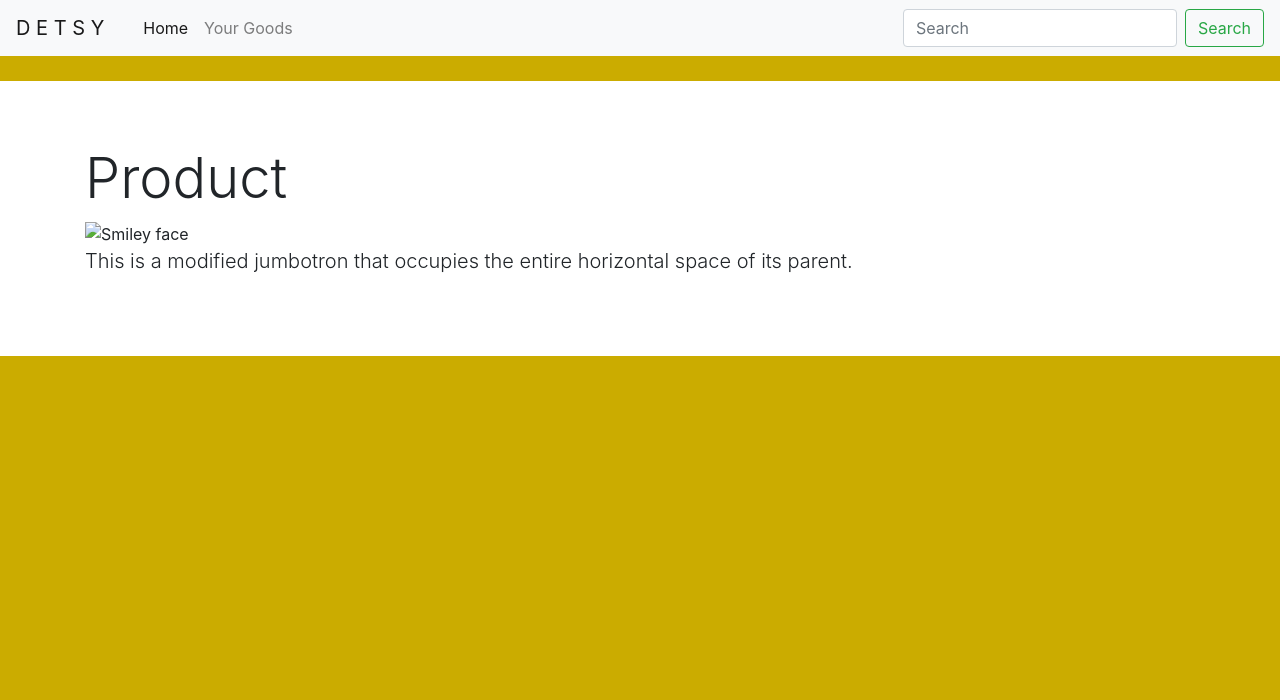
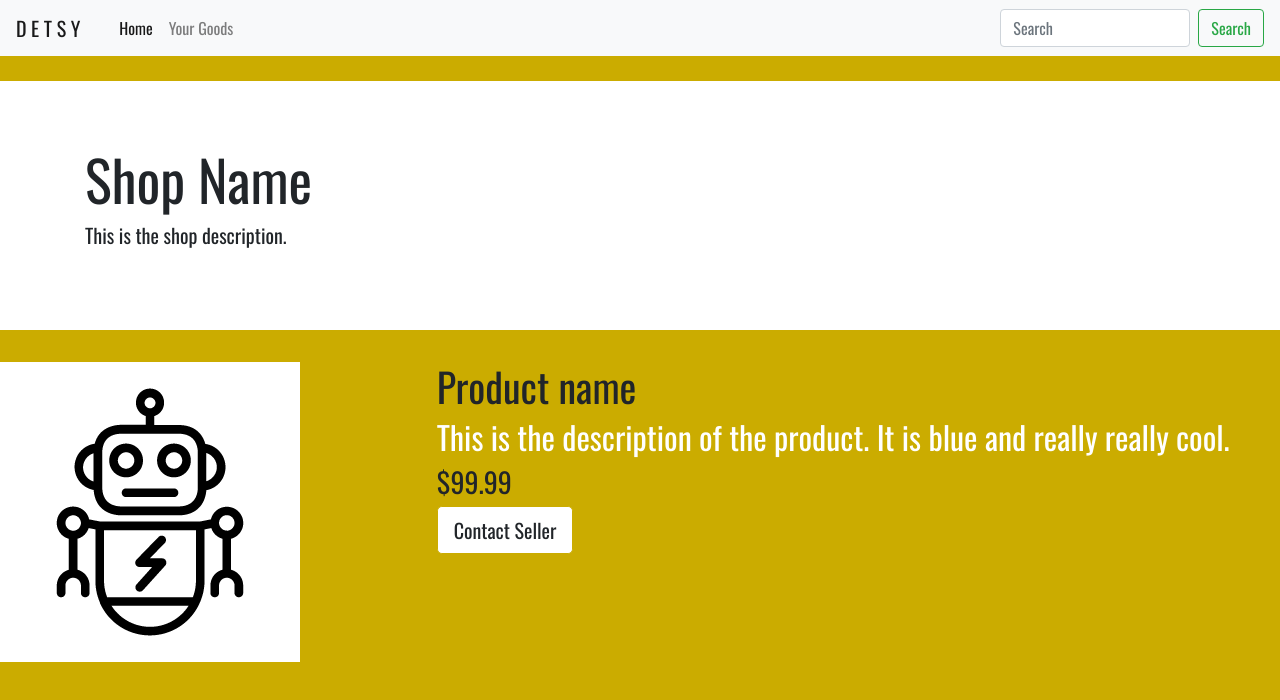
Before and after one commit to TheMaryJacobs/Detsy, a website with bundled scripts: page public/product-page.html in a window 1280 px wide. Built offline with nearby package versions, Linux system fonts and the light colour scheme.

Commit message:
sync withss

```diff
--- a/public/product-page.html
+++ b/public/product-page.html
@@ -5,6 +5,7 @@
     <meta name="viewport" content="width=device-width, initial-scale=1.0">
     <meta http-equiv="X-UA-Compatible" content="ie=edge">
     <title>DETSY</title>
+    <link href="https://fonts.googleapis.com/css?family=Gelasio|Oswald&display=swap" rel="stylesheet">
     <link rel="stylesheet" href="https://stackpath.bootstrapcdn.com/bootstrap/4.3.1/css/bootstrap.min.css" integrity="sha384-ggOyR0iXCbMQv3Xipma34MD+dH/1fQ784/j6cY/iJTQUOhcWr7x9JvoRxT2MZw1T" crossorigin="anonymous">
     <link rel="stylesheet" href="./styles/styles.css">
 </head>
@@ -38,11 +39,31 @@
 
           <div class="jumbotron jumbotron-fluid">
                 <div class="container">
-                  <h1 class="display-4">Product</h1>
-                  <img src="smiley.gif" alt="Smiley face" height="42" width="42">
-                  <p class="lead">This is a modified jumbotron that occupies the entire horizontal space of its parent.</p>
+                  <h1 class="display-4">Shop Name</h1>
+                  <p class="lead">This is the shop description.</p>
                 </div>
-              </div>
+        </div>
+
+        <div class="container-product">
+        <div class="row">
+            <div class="col-4">
+                <img src="./images/robot.png" class="product-image" id="product-image">
+            </div>
+
+            <div class="col-8">
+                <h1 id="product-name">Product name</h1>
+                <h2 id="product-description" class="prod-desc">This is the description of the product. It is blue and really really cool.</h2>
+                <h3 id="price" class="price">$99.99</h3>
+                <button type="button" class="btn btn-lg contact-seller">Contact Seller</button>
+            </div>
+        </div>
+        </div>
+
+
+
+
+
+
 
     <script src="/js/index.js" type="module"></script>
 </body>
--- a/public/styles/styles.css
+++ b/public/styles/styles.css
@@ -4,6 +4,7 @@
 
 body {
   background-color: rgb(203, 172, 0);
+  font-family: "Oswald", sans-serif;
 }
 .navbar {
   margin-bottom: 25px;
@@ -36,10 +37,27 @@ body {
 }
 .card-title {
   color: rgb(203, 172, 0);
+  font-family: "Gelasio", serif;
 }
 
 h1 h2 {
   text-align: center;
+  font-family: "Oswald", sans-serif;
+}
+.prod-desc {
+  color: white;
+}
+.contact-seller {
+  background-color: white;
+  border-color: rgb(203, 172, 0);
+}
+.price {
+}
+
+.container-product {
+  padding: 15px, 15px;
+  margin: 20px, auto;
+  margin-bottom: 100px;
 }
 
 .container-form {
```
Also changed, not shown: public/add-product.html (+1 -0 lines), public/index.html (+1 -1 lines), public/sign-up.html (+1 -0 lines), public/user-page.html (+1 -0 lines).
